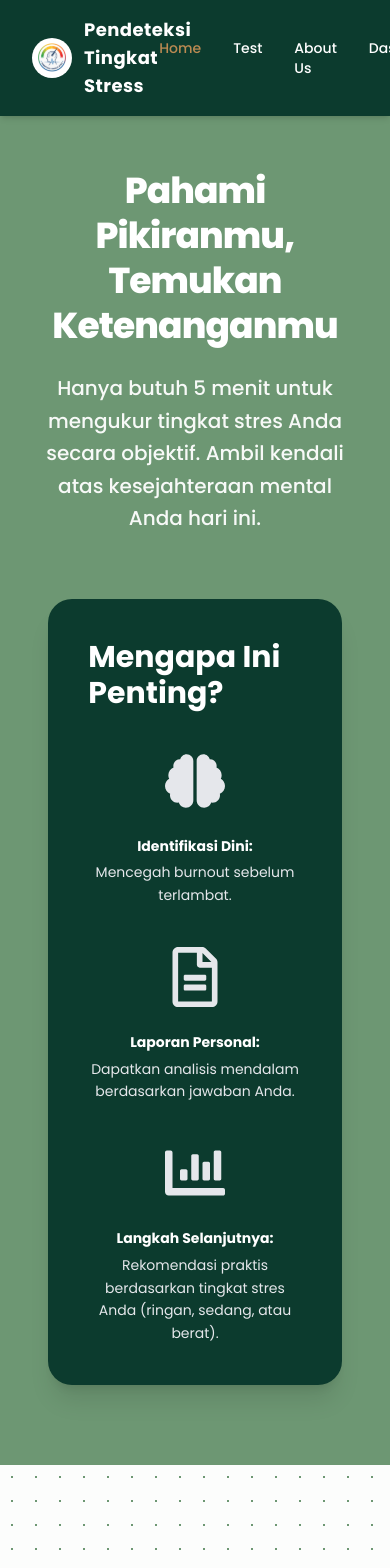
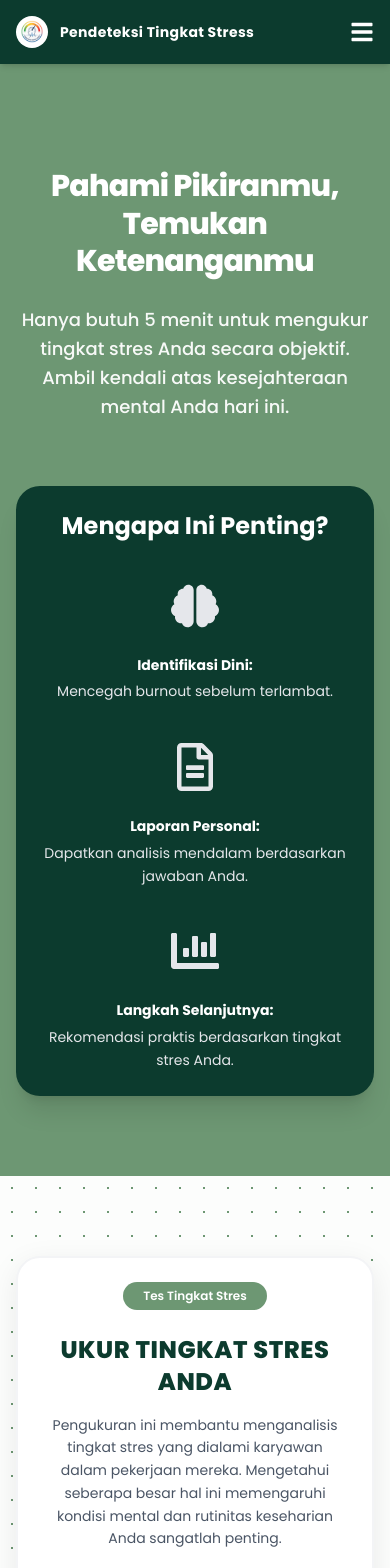
Before and after one commit to Fathurramz/Pemodelan-Sistem-Pakar-Identifikasi-Tingkat-Stres-Karyawan, a React (Vite) app in the folder client/: page / in a window 390 px wide. Shown: the top 1568 px of the page. Built offline with nearby package versions, Linux system fonts and the light colour scheme.

Commit message:
Fixing UI Responsive

```diff
--- a/client/src/pages/Dashboard.jsx
+++ b/client/src/pages/Dashboard.jsx
@@ -44,7 +44,7 @@ const Dashboard = () => {
           setUserResult(data);
         }
       } catch (error) {
-        console.log("Menunggu backend Fathur jalan...");
+        console.log("Menunggu backend jalan...");
       }
     };
     fetchData();
--- a/client/src/pages/LandingPage.jsx
+++ b/client/src/pages/LandingPage.jsx
@@ -8,10 +8,13 @@ import {
   FaBrain,
   FaRegFileAlt,
   FaChartBar,
+  FaBars,
+  FaTimes,
 } from "react-icons/fa";
 
 const LandingPage = () => {
   const [activeMenu, setActiveMenu] = useState("home");
+  const [isMobileMenuOpen, setIsMobileMenuOpen] = useState(false); // State Hamburger Menu
 
   useEffect(() => {
     const handleScroll = () => {
@@ -19,7 +22,6 @@ const LandingPage = () => {
       const about = document.getElementById("about");
       const scrollY = window.scrollY;
 
-      //scroll
       if (about && scrollY >= about.offsetTop - 200) {
         setActiveMenu("about");
       } else if (testCard && scrollY >= testCard.offsetTop - 200) {
@@ -35,118 +37,104 @@ const LandingPage = () => {
 
   return (
     <div className="min-h-screen flex flex-col font-sans bg-white">
-      {/* Navbar */}
-      <nav className="fixed top-0 w-full z-50 bg-[#0C3B2E] text-white px-8 py-4 flex justify-between items-center shadow-md">
+      {/* Navbar Responsif */}
+      <nav className="fixed top-0 w-full z-50 bg-[#0C3B2E] text-white shadow-md">
+        <div className="px-4 md:px-8 py-4 flex justify-between items-center">
           <div className="flex items-center gap-3">
             <img
               src={logoAplikasi}
               alt="Logo Aplikasi"
-            className="w-10 h-10 object-contain bg-white rounded-full p-1"
+              className="w-8 h-8 md:w-10 md:h-10 object-contain bg-white rounded-full p-1"
             />
-          <h1 className="font-bold text-lg tracking-wide">
+            <h1 className="font-bold text-sm md:text-lg tracking-wide">
               Pendeteksi Tingkat Stress
             </h1>
           </div>
-        <ul className="flex gap-8 font-medium text-sm">
+
+          {/* Tombol Hamburger (Hanya muncul di HP) */}
+          <button
+            className="md:hidden text-2xl focus:outline-none"
+            onClick={() => setIsMobileMenuOpen(!isMobileMenuOpen)}
+          >
+            {isMobileMenuOpen ? <FaTimes /> : <FaBars />}
+          </button>
+
+          {/* Menu Desktop (Sembunyi di HP) */}
+          <ul className="hidden md:flex gap-8 font-medium text-sm">
             <li>
-            <a
-              href="#"
-              className={
-                activeMenu === "home"
-                  ? "text-[#BB8A52]"
-                  : "hover:text-[#BB8A52] transition-colors"
-              }
-            >
-              Home
-            </a>
+              <a href="#" className={activeMenu === "home" ? "text-[#BB8A52]" : "hover:text-[#BB8A52] transition-colors"}>Home</a>
             </li>
             <li>
-            <a
-              href="#test-card"
-              className={
-                activeMenu === "test"
-                  ? "text-[#BB8A52]"
-                  : "hover:text-[#BB8A52] transition-colors"
-              }
-            >
-              Test
-            </a>
-          </li>
-
-          <li>
-            <a
-              href="#about"
-              className={
-                activeMenu === "about"
-                  ? "text-[#BB8A52]"
-                  : "hover:text-[#BB8A52] transition-colors"
-              }
-            >
-              About Us
-            </a>
+              <a href="#test-card" className={activeMenu === "test" ? "text-[#BB8A52]" : "hover:text-[#BB8A52] transition-colors"}>Test</a>
             </li>
             <li>
-            <Link
-              to="/dashboard"
-              className="hover:text-[#BB8A52] transition-colors"
-            >
-              Dashboard
-            </Link>
+              <a href="#about" className={activeMenu === "about" ? "text-[#BB8A52]" : "hover:text-[#BB8A52] transition-colors"}>About Us</a>
+            </li>
+            <li>
+              <Link to="/dashboard" className="hover:text-[#BB8A52] transition-colors">Dashboard</Link>
             </li>
           </ul>
+        </div>
 
+        {/* Menu Mobile Dropdown */}
+        {isMobileMenuOpen && (
+          <div className="md:hidden bg-[#0C3B2E] border-t border-gray-600">
+            <ul className="flex flex-col items-center gap-6 py-6 font-medium text-sm">
+              <li>
+                <a href="#" onClick={() => setIsMobileMenuOpen(false)} className={activeMenu === "home" ? "text-[#BB8A52]" : "hover:text-[#BB8A52]"}>Home</a>
+              </li>
+              <li>
+                <a href="#test-card" onClick={() => setIsMobileMenuOpen(false)} className={activeMenu === "test" ? "text-[#BB8A52]" : "hover:text-[#BB8A52]"}>Test</a>
+              </li>
+              <li>
+                <a href="#about" onClick={() => setIsMobileMenuOpen(false)} className={activeMenu === "about" ? "text-[#BB8A52]" : "hover:text-[#BB8A52]"}>About Us</a>
+              </li>
+              <li>
+                <Link to="/dashboard" onClick={() => setIsMobileMenuOpen(false)} className="hover:text-[#BB8A52]">Dashboard</Link>
+              </li>
+            </ul>
+          </div>
+        )}
       </nav>
+
       {/* Hero Description Section */}
-      <section className="bg-[#6D9773] text-center text-white pt-32 pb-20 px-8">
+      <section className="bg-[#6D9773] text-center text-white pt-32 pb-20 px-4 md:px-8">
         <div className="max-w-4xl mx-auto pt-10 mb-16">
-          <h2 className="text-4xl md:text-5xl font-extrabold mb-6 tracking-tight leading-tight">
+          <h2 className="text-3xl md:text-5xl font-extrabold mb-6 tracking-tight leading-tight">
             Pahami Pikiranmu,
             <br /> Temukan Ketenanganmu
           </h2>
-          <p className="text-xl font-medium max-w-2xl mx-auto leading-relaxed opacity-95">
-            Hanya butuh 5 menit untuk mengukur tingkat stres Anda secara
-            objektif. Ambil kendali atas kesejahteraan mental Anda hari ini.
+          <p className="text-lg md:text-xl font-medium max-w-2xl mx-auto leading-relaxed opacity-95">
+            Hanya butuh 5 menit untuk mengukur tingkat stres Anda secara objektif. Ambil kendali atas kesejahteraan mental Anda hari ini.
           </p>
         </div>
 
         {/* Card Mengapa Ini Penting */}
-        <div className="bg-[#0C3B2E] text-white rounded-3xl p-10 max-w-5xl mx-auto shadow-xl w-[90%] md:w-full mt-16 ">
-          <h2 className="text-3xl font-bold mb-10 text-left">
+        <div className="bg-[#0C3B2E] text-white rounded-3xl p-6 md:p-10 max-w-5xl mx-auto shadow-xl w-full mt-16">
+          <h2 className="text-2xl md:text-3xl font-bold mb-10 text-center md:text-left">
             Mengapa Ini Penting?
           </h2>
 
           <div className="grid grid-cols-1 md:grid-cols-3 gap-10">
-            {/* Poin 1 */}
             <div className="flex flex-col items-center text-center">
-              <FaBrain className="text-6xl mb-6 text-gray-200 font-light" />
+              <FaBrain className="text-5xl md:text-6xl mb-6 text-gray-200 font-light" />
               <p className="text-sm leading-relaxed text-gray-200">
-                <span className="font-bold text-white block mb-1">
-                  Identifikasi Dini:
-                </span>
+                <span className="font-bold text-white block mb-1">Identifikasi Dini:</span>
                 Mencegah burnout sebelum terlambat.
               </p>
             </div>
-
-            {/* Poin 2 */}
             <div className="flex flex-col items-center text-center">
-              <FaRegFileAlt className="text-6xl mb-6 text-gray-200 font-light" />
+              <FaRegFileAlt className="text-5xl md:text-6xl mb-6 text-gray-200 font-light" />
               <p className="text-sm leading-relaxed text-gray-200">
-                <span className="font-bold text-white block mb-1">
-                  Laporan Personal:
-                </span>
+                <span className="font-bold text-white block mb-1">Laporan Personal:</span>
                 Dapatkan analisis mendalam berdasarkan jawaban Anda.
               </p>
             </div>
-
-            {/* Poin 3 */}
             <div className="flex flex-col items-center text-center">
-              <FaChartBar className="text-6xl mb-6 text-gray-200 font-light" />
+              <FaChartBar className="text-5xl md:text-6xl mb-6 text-gray-200 font-light" />
               <p className="text-sm leading-relaxed text-gray-200">
-                <span className="font-bold text-white block mb-1">
-                  Langkah Selanjutnya:
-                </span>
-                Rekomendasi praktis berdasarkan tingkat stres Anda (ringan,
-                sedang, atau berat).
+                <span className="font-bold text-white block mb-1">Langkah Selanjutnya:</span>
+                Rekomendasi praktis berdasarkan tingkat stres Anda.
               </p>
             </div>
           </div>
@@ -154,37 +142,21 @@ const LandingPage = () => {
       </section>
 
       {/* Main Content (Card) */}
-      <main
-        id="test-card"
-        className="bg-pattern-dots pt-32 pb-16 px-4 flex justify-center flex-grow"
-      >
-        <div className="bg-white border-2 border-gray-100 rounded-3xl p-10 max-w-2xl w-full text-center shadow-[0_8px_30px_rgb(0,0,0,0.08)]">
+      <main id="test-card" className="bg-pattern-dots pt-20 pb-16 px-4 flex justify-center flex-grow">
+        <div className="bg-white border-2 border-gray-100 rounded-3xl p-6 md:p-10 max-w-2xl w-full text-center shadow-[0_8px_30px_rgb(0,0,0,0.08)]">
           <div className="inline-block bg-[#6D9773] text-white px-5 py-1.5 rounded-full text-xs font-semibold mb-6">
             Tes Tingkat Stres
           </div>
-
-          <h2 className="text-3xl font-extrabold text-[#0C3B2E] mb-4 tracking-wide">
+          <h2 className="text-2xl md:text-3xl font-extrabold text-[#0C3B2E] mb-4 tracking-wide">
             UKUR TINGKAT STRES <br /> ANDA
           </h2>
-
-          <p className="text-sm text-gray-600 mb-8 px-6 leading-relaxed">
-            Pengukuran ini membantu menganalisis tingkat stres yang dialami
-            karyawan dalam pekerjaan mereka. Mengetahui seberapa besar hal ini
-            memengaruhi kondisi mental dan rutinitas keseharian Anda sangatlah
-            penting.
+          <p className="text-sm text-gray-600 mb-8 px-2 md:px-6 leading-relaxed">
+            Pengukuran ini membantu menganalisis tingkat stres yang dialami karyawan dalam pekerjaan mereka. Mengetahui seberapa besar hal ini memengaruhi kondisi mental dan rutinitas keseharian Anda sangatlah penting.
           </p>
-
-          {/* Alert Box */}
           <div className="bg-red-50 text-red-500 text-xs p-4 rounded-xl mb-8 border border-red-100 font-medium">
-            Kuesioner ini menggunakan skala psikologis yang teruji. Pastikan
-            Anda mengisi dengan jujur sesuai kondisi sebenarnya untuk hasil yang
-            paling akurat.
+            Kuesioner ini menggunakan skala psikologis yang teruji. Pastikan Anda mengisi dengan jujur sesuai kondisi sebenarnya untuk hasil yang paling akurat.
           </div>
-
-          <Link
-            to="/assessment"
-            className="inline-block bg-[#6D9773] hover:bg-[#0C3B2E] text-white px-10 py-3 rounded-full font-bold transition-all duration-300 shadow-md hover:shadow-lg"
-          >
+          <Link to="/assessment" className="inline-block w-full md:w-auto bg-[#6D9773] hover:bg-[#0C3B2E] text-white px-10 py-3 rounded-full font-bold transition-all duration-300 shadow-md hover:shadow-lg">
             MULAI TES
           </Link>
         </div>
```
Also changed, not shown: client/src/pages/Assessment.jsx (+48 -24 lines). Lines whose indentation alone changed are shown as unchanged.
